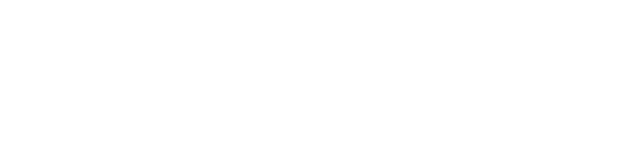
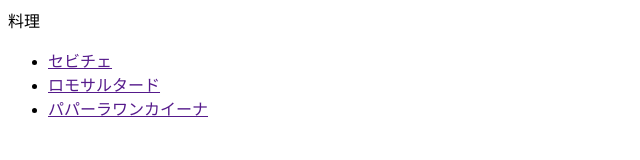
Before and after one commit to Yoshihiro-Pariasca/git-practice, a plain HTML site: page index.html in a window 1280 px wide. Shown: the whole page, without its empty margins (0-640 px from the left). Drawn offline with Linux system fonts and the light colour scheme.

Commit message:
headerとnavを追加

```diff
--- a/index.html
+++ b/index.html
@@ -6,5 +6,20 @@
     <meta name="viewport" content="width=device-width, initial-scale=1.0" />
     <title>Document</title>
   </head>
-  <body></body>
+  <body>
+    <header class="header">料理</header>
+    <nav class="header-nav">
+      <ul class="header-nav-list">
+        <li class="header-nav-item">
+          <a href="" class="header-nav-link">セビチェ</a>
+        </li>
+        <li class="header-nav-item">
+          <a href="" class="header-nav-link">ロモサルタード</a>
+        </li>
+        <li class="header-nav-item">
+          <a href="" class="header-nav-link">パパーラワンカイーナ</a>
+        </li>
+      </ul>
+    </nav>
+  </body>
 </html>
```
